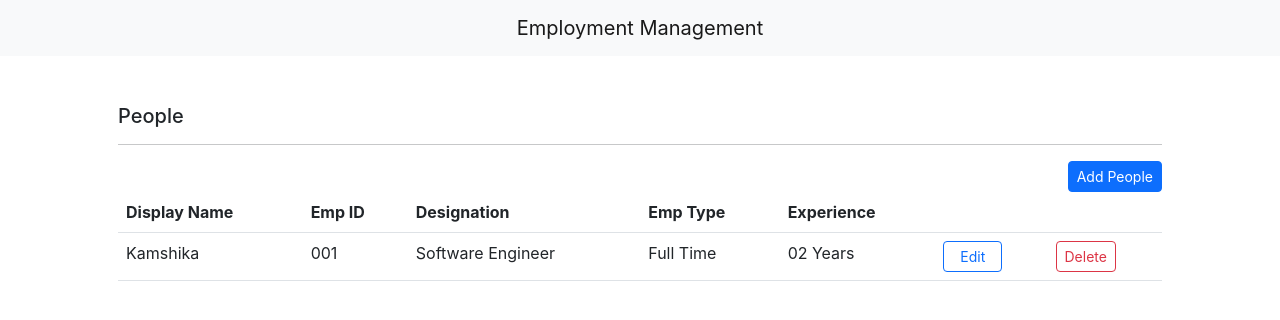
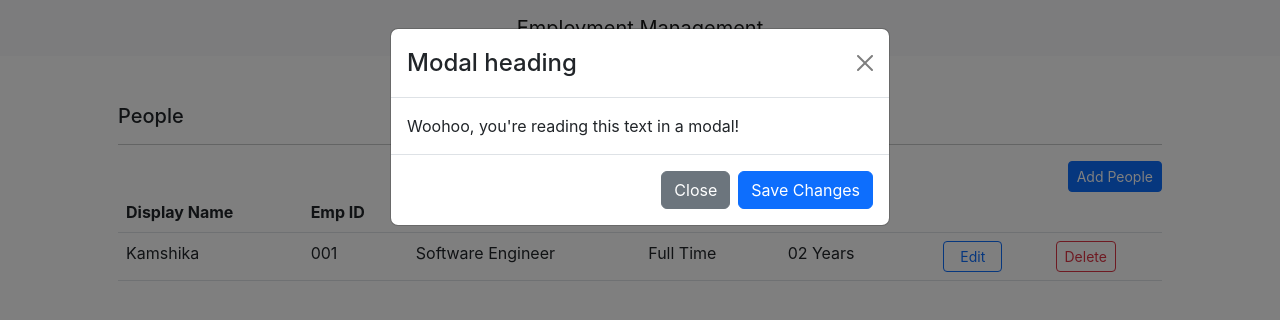
Before and after one commit to Kamshika/employee-management-app, a React (Create React App) app: page / in a window 1280 px wide. Both pictures are taken after a click on the button "Add People". Shown: the top 320 px of the page. Built offline with nearby package versions, Linux system fonts and the light colour scheme; the HTML template or start-up script is replaced by a standard one.

Commit message:
implement popup modal component

```diff
--- a/package.json
+++ b/package.json
@@ -8,6 +8,7 @@
     "@testing-library/user-event": "^13.5.0",
     "bootstrap": "^5.2.3",
     "react": "^18.2.0",
+    "react-bootstrap": "^2.7.2",
     "react-dom": "^18.2.0",
     "react-scripts": "5.0.1",
     "web-vitals": "^2.1.4"
--- a/src/components/Header.js
+++ b/src/components/Header.js
@@ -3,7 +3,7 @@ import React from "react";
 const Header = () => {
   return (
     <nav className="navbar navbar-expand-lg navbar-light bg-light">
-      <p className="navbar-brand mx-auto my-auto" href="#">
+      <p className="navbar-brand mx-auto my-auto">
         Employment Management
       </p>
     </nav>
--- a/src/components/Main.js
+++ b/src/components/Main.js
@@ -1,14 +1,22 @@
-import React from "react";
+import React, { useState } from "react";
+import PopupModal from "./PopupModal";
 
 const Main = () => {
+  const [modalShow, setModalShow] = useState(false);
+
   return (
     <main>
       <div className="container p-5">
         <h5>People</h5>
         <hr />
-        <button type="button" className="btn btn-primary btn-sm float-end">
+        <button
+          type="button"
+          className="btn btn-primary btn-sm float-end"
+          onClick={() => setModalShow(true)}
+        >
           Add People
         </button>
+        <PopupModal show={modalShow} onHide={() => setModalShow(false)}  />
         <div>
           <table className="table">
             <thead>
--- /dev/null
+++ b/src/components/PopupModal.js
@@ -0,0 +1,35 @@
+import React from "react";
+import { Modal, Button } from "react-bootstrap";
+
+const PopupModal = (props) => {
+  return (
+    <>
+      <Modal {...props}>
+        <Modal.Header closeButton>
+          <Modal.Title>Modal heading</Modal.Title>
+        </Modal.Header>
+        <Modal.Body>Woohoo, you're reading this text in a modal!</Modal.Body>
+        <Modal.Footer>
+          <Button
+            variant="secondary"
+            onClick={() => {
+              props.onHide();
+            }}
+          >
+            Close
+          </Button>
+          <Button
+            variant="primary"
+            onClick={() => {
+              props.onHide();
+            }}
+          >
+            Save Changes
+          </Button>
+        </Modal.Footer>
+      </Modal>
+    </>
+  );
+};
+
+export default PopupModal;
```
Also changed, not shown: 1 other file (tests, documents, lock files or other folders).
